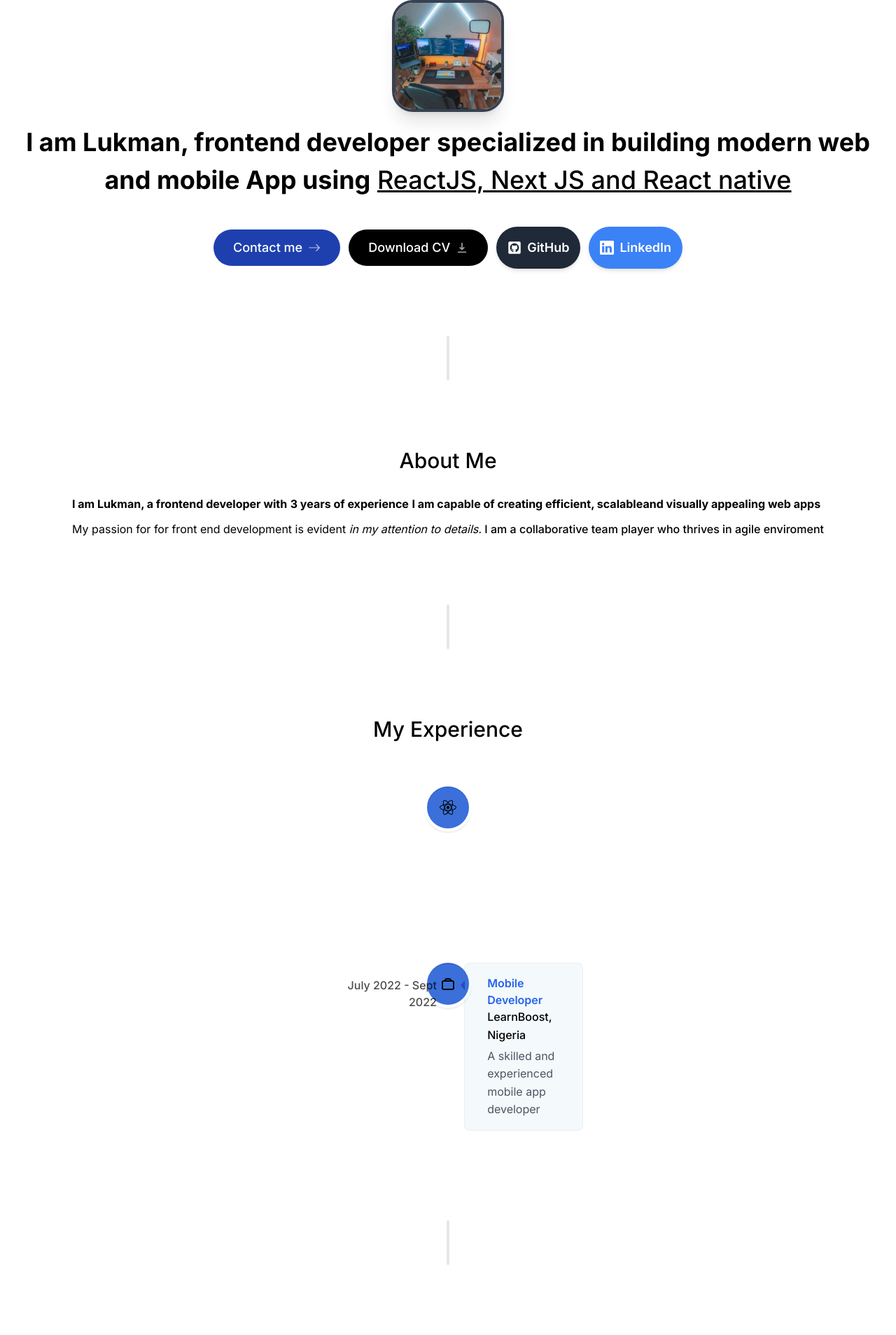
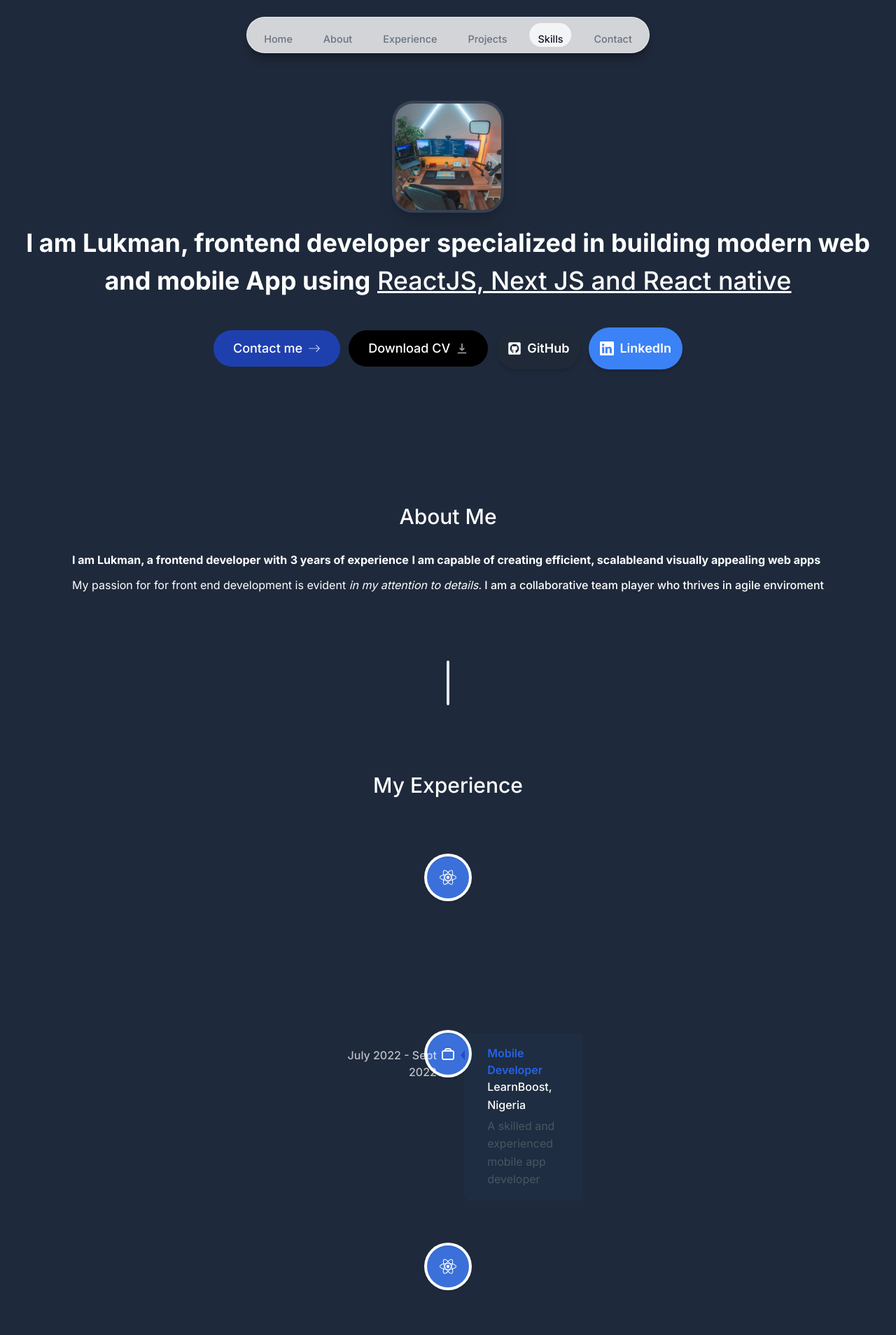
Before and after one commit to Lukman10a/newportfolio, a Next.js app: page / in a window 1280 px wide. Shown: the top 1908 px of the page at 70% size. Built offline with nearby package versions, Linux system fonts and the light colour scheme.

Commit message:
add changes

```diff
--- a/app/layout.tsx
+++ b/app/layout.tsx
@@ -1,7 +1,9 @@
 import Footer from "@/components/sections/Footer";
+import Header from "@/components/sections/Header";
 import "./globals.css";
 import type { Metadata } from "next";
 import { Inter } from "next/font/google";
+import { Providers } from "./providers";
 
 const inter = Inter({ subsets: ["latin"] });
 
@@ -17,9 +19,14 @@ export default function RootLayout({
 }) {
   return (
     <html lang="en">
-      <body className={inter.className}>
-        {children}
-        <Footer />
+      <body
+        className={`${inter.className} bg-slate-800 text-white relative pt-28 sm:pt-36 dark:bg-gray-800 dark:text-gray-50 dark:text-opacity-90`}
+      >
+        <Providers>
+          <Header />
+          {children}
+          <Footer />
+        </Providers>
       </body>
     </html>
   );
--- a/app/page.tsx
+++ b/app/page.tsx
@@ -1,5 +1,4 @@
 import About from "@/components/sections/About";
-import { Providers } from "./providers";
 import Intro from "@/components/sections/intro";
 import SectionDivider from "@/components/SectionDivider";
 import Experience from "@/components/sections/Experience";
@@ -9,9 +8,8 @@ import Skills from "@/components/sections/Skills";
 export default function Home() {
   return (
     <main className="flex flex-col items-center px-4">
-      <Providers>
       <Intro />
-        <SectionDivider />
+      <SectionDivider hideDivider />
       <About />
       <SectionDivider />
       <Experience />
@@ -19,7 +17,6 @@ export default function Home() {
       <Projects />
       <SectionDivider />
       <Skills />
-      </Providers>
     </main>
   );
 }
--- a/components/sections/Experience.tsx
+++ b/components/sections/Experience.tsx
@@ -1,8 +1,82 @@
+// "use client";
+
+// import { useSectionInView } from "@/lib/hooks";
+// import React, { useEffect, useState } from "react";
+// import { CSSProperties } from "react";
+// import SectionHeading from "../SectionHeading";
+// import {
+//   VerticalTimeline,
+//   VerticalTimelineElement,
+// } from "react-vertical-timeline-component";
+
+// import "react-vertical-timeline-component/style.min.css";
+// // import "react-vertical-timeline-component/dist/es/style.min.css";
+
+// import { experiencesData } from "@/lib/data";
+// import { useTheme } from "next-themes";
+
+// export default function Experience() {
+//   const { ref } = useSectionInView("Experience");
+//   const [mounted, setMounted] = useState(false);
+//   const { theme } = useTheme();
+
+//   useEffect(() => {
+//     setMounted(true);
+//   }, []);
+
+//   return (
+//     <section id="experience" ref={ref} className="scroll-mt-28 ">
+//       <SectionHeading>My Experience</SectionHeading>
+//       {mounted && (
+//         <VerticalTimeline lineColor="">
+//           {experiencesData.map((item, index) => (
+//             <React.Fragment key={index}>
+//               <VerticalTimelineElement
+//                 contentStyle={{
+//                   background:
+//                     theme === "light" ? "#f3f4f6" : "rgba(43, 133, 178, 0.05)",
+//                   boxShadow: "none",
+//                   border: "1px solid rgba(48, 40, 40, 0.05)",
+//                   textAlign: "left",
+//                   padding: "1rem 2rem",
+//                   borderRadius: "0.5rem",
+//                   cursor: "pointer",
+//                   visibility: "visible",
+//                 }}
+//                 contentArrowStyle={{
+//                   borderRight:
+//                     theme === "light"
+//                       ? "0.4rem solid #9ca3af"
+//                       : "0.4rem solid rgba(27, 30, 188, 0.5)",
+//                 }}
+//                 date={item.date}
+//                 icon={item.icon}
+//                 iconStyle={{
+//                   background: theme === "light" ? "#ffff" : "#3b70da",
+//                   fontSize: "1.5rem",
+//                   visibility: "visible",
+//                 }}
+//               >
+//                 <h3 className="font-semibold capitalize text-blue-600">
+//                   {item.title}
+//                 </h3>
+//                 <p className="font-normal !mt-0">{item.location}</p>
+//                 <p className="!mt-1 !font-normal text-gray-600 dark:text-white/75">
+//                   {item.description}
+//                 </p>
+//               </VerticalTimelineElement>
+//             </React.Fragment>
+//           ))}
+//         </VerticalTimeline>
+//       )}
+//     </section>
+//   );
+// }
+
 "use client";
 
 import { useSectionInView } from "@/lib/hooks";
-import React, { useEffect, useState } from "react";
-import { CSSProperties } from "react";
+import React, { useEffect, useRef, useState } from "react";
 import SectionHeading from "../SectionHeading";
 import {
   VerticalTimeline,
@@ -10,32 +84,54 @@ import {
 } from "react-vertical-timeline-component";
 
 import "react-vertical-timeline-component/style.min.css";
-// import "react-vertical-timeline-component/dist/es/style.min.css";
-
 import { experiencesData } from "@/lib/data";
 import { useTheme } from "next-themes";
 
-export default function Experience() {
-  const { ref } = useSectionInView("Experience");
-  const [mounted, setMounted] = useState(false);
+// ... (imports and other code)
+
+const AnimatedVerticalTimelineElement = ({ item }) => {
+  const [isVisible, setIsVisible] = useState(false);
+  const elementRef = useRef(null);
   const { theme } = useTheme();
 
   useEffect(() => {
-    setMounted(true);
+    const observer = new IntersectionObserver(
+      ([entry]) => {
+        if (entry.isIntersecting) {
+          setIsVisible(true);
+          observer.disconnect(); // Disconnect the observer once the element is fully visible
+        }
+      },
+      { root: null, threshold: 1.0 } // Adjust threshold to 1.0
+    );
+
+    const currentRef = elementRef.current;
+
+    if (currentRef) {
+      observer.observe(currentRef);
+    }
+
+    return () => {
+      if (currentRef) {
+        observer.unobserve(currentRef);
+      }
+    };
   }, []);
 
+  const animatedStyles = {
+    opacity: isVisible ? 0 : 1, // Set opacity to 0 when element is in viewport
+    transform: `translateY(${isVisible ? 0 : "20px"})`, // Slide in from bottom
+    transition: "opacity 0.5s, transform 0.5s",
+  };
+
   return (
-    <section id="experience" ref={ref} className="scroll-mt-28 ">
-      <SectionHeading>My Experience</SectionHeading>
-      {mounted && (
-        <VerticalTimeline lineColor="">
-          {experiencesData.map((item, index) => (
-            <React.Fragment key={index}>
     <VerticalTimelineElement
+      ref={elementRef}
+      className="vertical-timeline-element--animate"
       contentStyle={{
-                  background:
-                    theme === "light" ? "#f3f4f6" : "rgba(43, 133, 178, 0.05)",
-                  boxShadow: "none",
+        ...animatedStyles,
+        background: theme === "light" ? "#f3f4f6" : "rgba(43, 133, 178, 0.05)",
+        boxShadow: "revert",
         border: "1px solid rgba(48, 40, 40, 0.05)",
         textAlign: "left",
         padding: "1rem 2rem",
@@ -52,20 +148,38 @@ export default function Experience() {
       date={item.date}
       icon={item.icon}
       iconStyle={{
+        ...animatedStyles,
         background: theme === "light" ? "#ffff" : "#3b70da",
         fontSize: "1.5rem",
         visibility: "visible",
       }}
     >
-                <h3 className="font-semibold capitalize text-blue-600">
-                  {item.title}
-                </h3>
+      <h3 className="font-semibold capitalize text-blue-600">{item.title}</h3>
       <p className="font-normal !mt-0">{item.location}</p>
       <p className="!mt-1 !font-normal text-gray-600 dark:text-white/75">
         {item.description}
       </p>
     </VerticalTimelineElement>
-            </React.Fragment>
+  );
+};
+
+// ... (rest of the code)
+
+export default function Experience() {
+  const { ref } = useSectionInView("Experience");
+  const [mounted, setMounted] = useState(false);
+
+  useEffect(() => {
+    setMounted(true);
+  }, []);
+
+  return (
+    <section id="experience" ref={ref} className="scroll-mt-28 ">
+      <SectionHeading>My Experience</SectionHeading>
+      {mounted && (
+        <VerticalTimeline lineColor="">
+          {experiencesData.map((item, index) => (
+            <AnimatedVerticalTimelineElement key={index} item={item} />
           ))}
         </VerticalTimeline>
       )}
--- /dev/null
+++ b/components/sections/Header.tsx
@@ -0,0 +1,57 @@
+"use client";
+
+import { useActiveSectionContext } from "@/context/active-section-context";
+import { links } from "@/lib/data";
+import { motion } from "framer-motion";
+import Link from "next/link";
+import React from "react";
+import clsx from "clsx";
+
+export default function Header() {
+  const { activeSection, setActiveSection, setTimeOfLastClick } =
+    useActiveSectionContext();
+
+  return (
+    <header className="z-[999] relative">
+      <motion.div
+        className="fixed top-0 left-1/2 h-[4.5rem] w-full rounded-none border border-white border-opacity-40 bg-white bg-opacity-80 shadow-lg shadow-black/[0.3] backdrop-blur-[0.5rem] sm:top-6 sm:h-[3.25rem] sm:w-[36rem] sm:rounded-full dark:bg-gray-900 dark:border-black/40 dark:bg-opacity-70"
+        initial={{ y: -100, x: "-50%", opacity: 0 }}
+        animate={{ y: 0, x: "-50%", opacity: 1 }}
+      ></motion.div>
+      <nav className="flex fixed top-[0.15rem] left-1/2  h-12 -translate-x-1/2 py-2 sm:top-[1.7rem] sm:h-[initial] sm:py-0">
+        <ul className="flex w-[22rem] flex-wrap items-center justify-center gap-y-1 text-[0.9rem] font-medium text-gray-500 sm:w-[initial] sm:flex-nowrap sm:gap-5">
+          {links.map((link) => (
+            <motion.li
+              key={link.hash}
+              className="h-3/4 flex-items-center justify-center relative"
+              initial={{ y: -100, opacity: 0 }}
+              animate={{ y: 0, opacity: 1 }}
+            >
+              <Link
+                className={clsx(
+                  "flex w-full items-center justify-center px-3 py-3 hover:text-gray-700 transition dark:text-gray-300 dark:hover:text-gray-300",
+
+                  {
+                    "text-gray-900 dark:text-gray-100":
+                      activeSection === link.name,
+                  }
+                )}
+                href={link.hash}
+                onClick={() => {
+                  setActiveSection(link.name);
+                  setTimeOfLastClick(Date.now());
+                }}
+              >
+                {link.name}
+
+                {link.name === activeSection && (
+                  <motion.span className="bg-gray-100 rounded-full absolute inset-0 -z-10 dark:bg-gray-800"></motion.span>
+                )}
+              </Link>
+            </motion.li>
+          ))}
+        </ul>
+      </nav>
+    </header>
+  );
+}
--- a/components/sections/Skills.tsx
+++ b/components/sections/Skills.tsx
@@ -22,6 +22,7 @@ const fadeInAnimationVariants = {
 
 export default function Skills() {
   const { ref } = useSectionInView("Skills");
+
   return (
     <section
       id="skills"
@@ -32,6 +33,7 @@ export default function Skills() {
       <ul className="flex flex-wrap justify-center gap-2 text-lg text-gray-800">
         {skillsData.map((skill, index) => (
           <motion.li
+            className="bg-black borderBlack rounded-xl px-5 py-3 dark:bg-white/10 text-white"
             key={index}
             variants={fadeInAnimationVariants}
             initial="initial"
--- a/lib/data.ts
+++ b/lib/data.ts
@@ -15,16 +15,16 @@ export const links = [
     hash: "#about",
   },
   {
+    name: "Experience",
+    hash: "#experience",
+  },
+  {
     name: "Projects",
     hash: "#projects",
   },
   {
     name: "Skills",
     hash: "#skills",
-  },
-  {
-    name: "Experience",
-    hash: "#experience",
   },
   {
     name: "Contact",
@@ -45,6 +45,13 @@ export const experiencesData = [
     location: "LearnBoost, Nigeria",
     description: "A skilled and experienced mobile app developer",
     icon: React.createElement(CgWorkAlt),
+    date: "July 2022 - Sept 2022",
+  },
+  {
+    title: "Frontend Developer",
+    location: "LearnBoost, Nigeria",
+    description: "A skilled and experienced mobile app developer",
+    icon: React.createElement(FaReact),
     date: "July 2022 - Sept 2022",
   },
 ] as const;
@@ -78,7 +85,13 @@ export const skillsData = [
   "Javascript",
   "Tailwind CSS",
   "Styled Component",
+  "git",
   "Axios",
   "Typescript",
   "Material UI",
 ] as const;
+
+export const languagesData = [
+  { lang: "English", level: 9 },
+  { lang: "Arabic", level: 9 },
+] as const;
```
Lines whose indentation alone changed are shown as unchanged.
